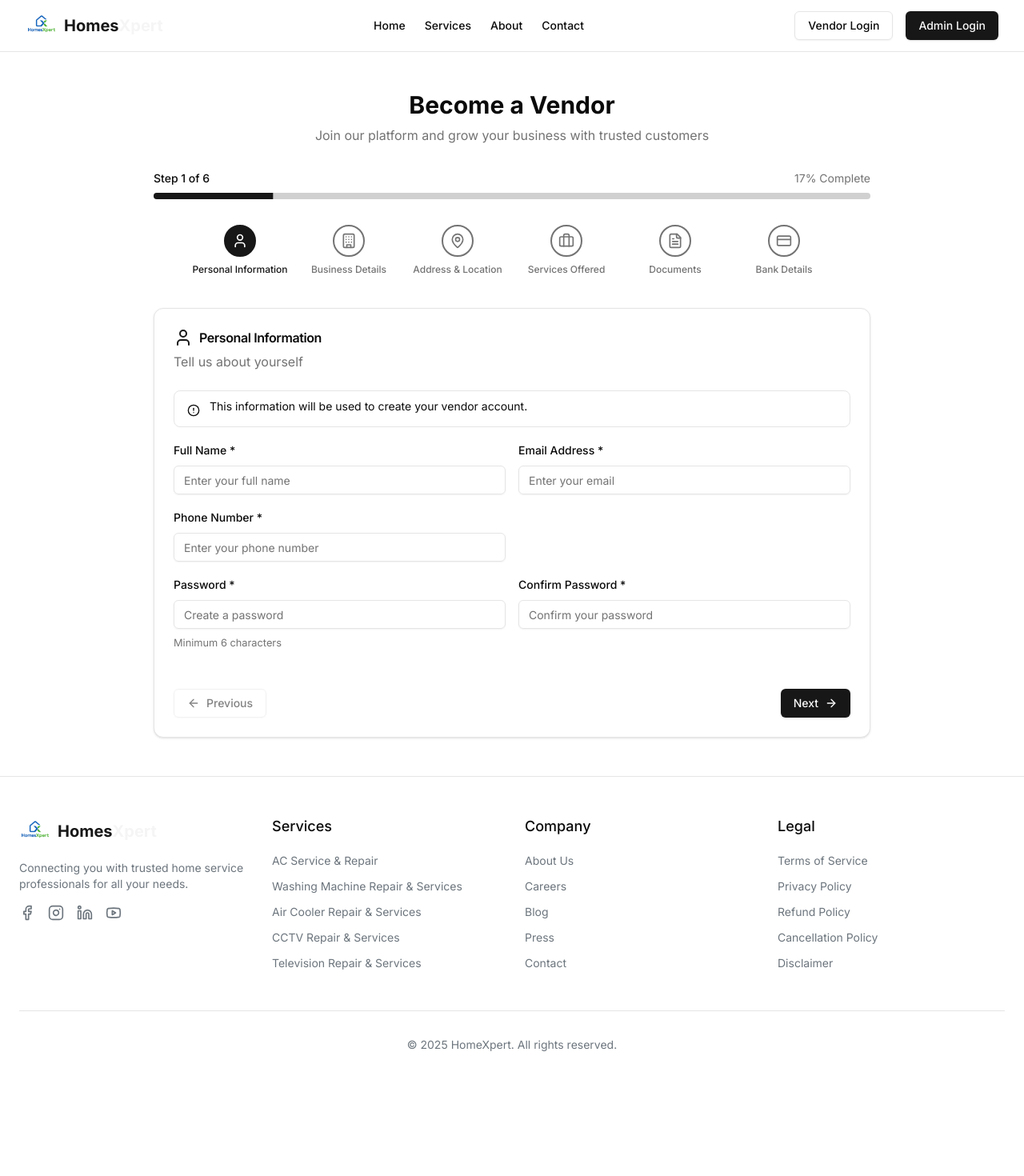
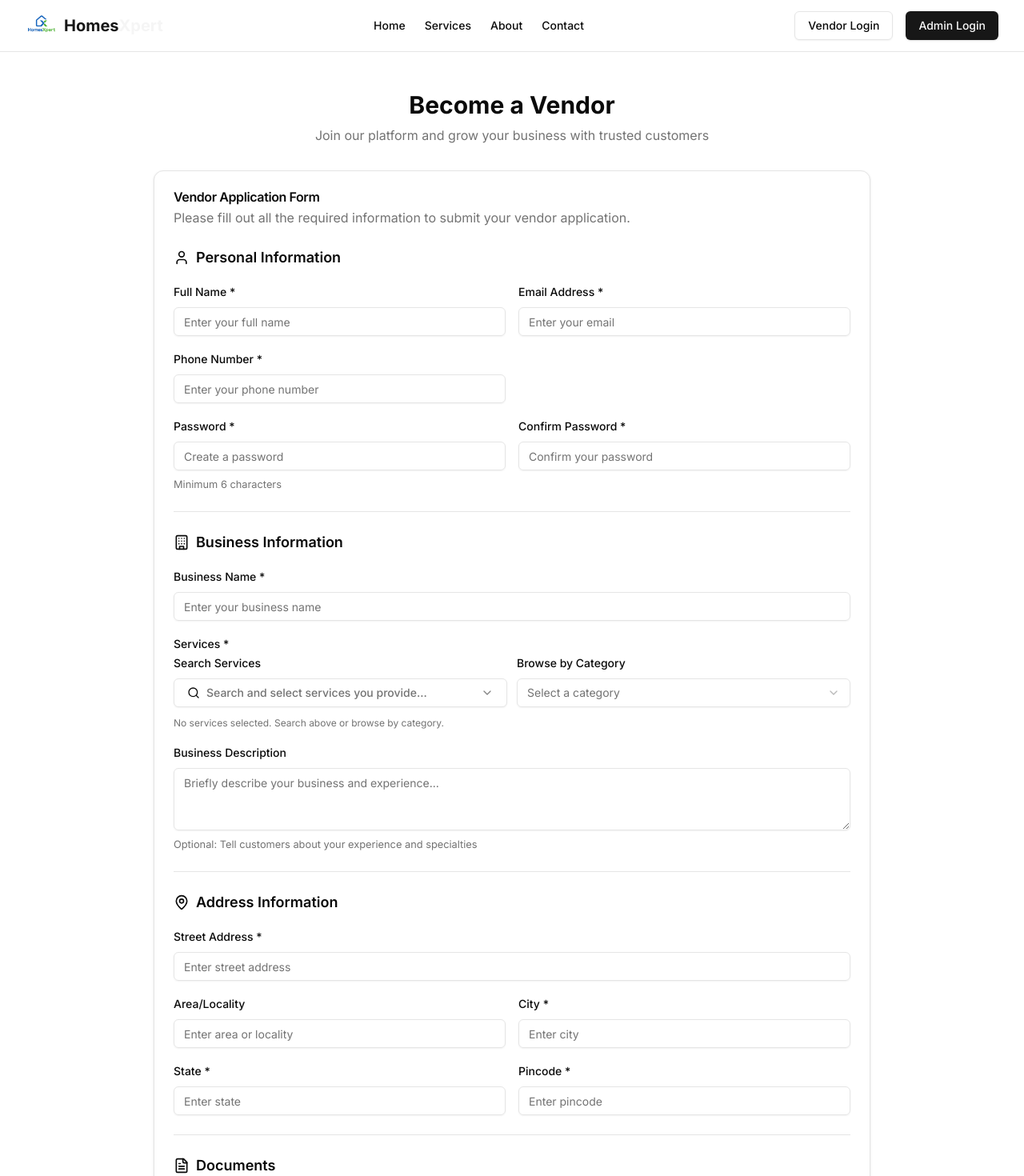
Before and after one commit to querycode-techno/homexpert, a Next.js app: page /vendor/onboard in a window 1280 px wide. Shown: the top 1470 px of the page at 80% size. Before the commit the page ends 1364 px from the top, so only its background shows below. Built offline with nearby package versions, Linux system fonts and the light colour scheme.

Commit message:
Update page.jsx

```diff
--- a/app/vendor/onboard/page.jsx
+++ b/app/vendor/onboard/page.jsx
@@ -5,8 +5,7 @@ import { useRouter } from "next/navigation"
 import { useForm } from "react-hook-form"
 import { Button } from "@/components/ui/button"
 import { Card, CardContent, CardHeader, CardTitle } from "@/components/ui/card"
-import { Progress } from "@/components/ui/progress"
-import { Alert, AlertDescription } from "@/components/ui/alert"
+import { Separator } from "@/components/ui/separator"
 import {
   Form,
   FormControl,
@@ -28,56 +27,14 @@ import {
   FileText,
   CreditCard,
   CheckCircle,
-  AlertCircle,
-  ArrowLeft,
-  ArrowRight
+  Lock
 } from "lucide-react"
 import { ServiceSelector } from "@/components/admin/vendor/service-selector"
 import DocumentUpload from "@/components/admin/vendor/document-upload"
 import { toast } from "sonner"
 
-const steps = [
-  {
-    id: 1,
-    title: "Personal Information",
-    description: "Tell us about yourself",
-    icon: User
-  },
-  {
-    id: 2,
-    title: "Business Details",
-    description: "Your business information",
-    icon: Building
-  },
-  {
-    id: 3,
-    title: "Address & Location",
-    description: "Where you operate",
-    icon: MapPin
-  },
-  {
-    id: 4,
-    title: "Services Offered",
-    description: "What services do you provide",
-    icon: Briefcase
-  },
-  {
-    id: 5,
-    title: "Documents",
-    description: "Upload required documents",
-    icon: FileText
-  },
-  {
-    id: 6,
-    title: "Bank Details",
-    description: "Payment information",
-    icon: CreditCard
-  }
-]
-
 export default function VendorOnboardingPage() {
   const router = useRouter()
-  const [currentStep, setCurrentStep] = useState(1)
   const [loading, setLoading] = useState(false)
   const [submitSuccess, setSubmitSuccess] = useState(false)
 
@@ -119,77 +76,43 @@ export default function VendorOnboardingPage() {
     }
   })
 
-  const nextStep = () => {
-    if (currentStep < steps.length) {
-      setCurrentStep(currentStep + 1)
-    }
+  const handleSubmit = async (data) => {
+    // Validate required fields
+    if (!data.name || !data.email || !data.phone || !data.password) {
+      toast.error("Please fill all required personal information fields")
+      return
     }
 
-  const prevStep = () => {
-    if (currentStep > 1) {
-      setCurrentStep(currentStep - 1)
-    }
+    if (data.password !== data.confirmPassword) {
+      toast.error("Passwords do not match")
+      return
     }
 
-  const validateCurrentStep = () => {
-    const values = form.getValues()
-
-    switch (currentStep) {
-      case 1: // Personal Information
-        if (!values.name || !values.email || !values.phone || !values.password) {
-          return "Please fill all required fields"
-        }
-        if (values.password !== values.confirmPassword) {
-          return "Passwords do not match"
-        }
-        if (values.password.length < 6) {
-          return "Password must be at least 6 characters"
-        }
-        return null
-      case 2: // Business Details
-        if (!values.businessName || !values.services.length) {
-          return "Business name and at least one service are required"
-        }
-        return null
-      case 3: // Address
-        if (!values.address.street || !values.address.city ||
-            !values.address.state || !values.address.pincode) {
-          return "Complete address information is required"
-        }
-        return null
-      case 4: // Services (already validated in step 2)
-        return null
-      case 5: // Documents
-        if (!values.documents.aadharCard.number || !values.documents.aadharCard.imageUrl ||
-            !values.documents.panCard.number || !values.documents.panCard.imageUrl) {
-          return "Aadhar Card and PAN Card are required"
-        }
-        return null
-      case 6: // Bank Details
-        if (!values.documents.bankDetails.accountHolderName ||
-            !values.documents.bankDetails.accountNumber ||
-            !values.documents.bankDetails.ifscCode) {
-          return "Complete bank details are required"
-        }
-        return null
-      default:
-        return null
-    }
+    if (data.password.length < 6) {
+      toast.error("Password must be at least 6 characters")
+      return
     }
 
-  const handleNext = () => {
-    const error = validateCurrentStep()
-    if (error) {
-      toast.error(error)
+    if (!data.businessName || !data.services.length) {
+      toast.error("Business name and at least one service are required")
       return
     }
-    nextStep()
+
+    if (!data.address.street || !data.address.city || !data.address.state || !data.address.pincode) {
+      toast.error("Complete address information is required")
+      return
     }
 
-  const handleSubmit = async (data) => {
-    const error = validateCurrentStep()
-    if (error) {
-      toast.error(error)
+    if (!data.documents.aadharCard.number || !data.documents.aadharCard.imageUrl ||
+        !data.documents.panCard.number || !data.documents.panCard.imageUrl) {
+      toast.error("Aadhar Card and PAN Card are required")
+      return
+    }
+
+    if (!data.documents.bankDetails.accountHolderName ||
+        !data.documents.bankDetails.accountNumber ||
+        !data.documents.bankDetails.ifscCode) {
+      toast.error("Complete bank details are required")
       return
     }
 
@@ -268,10 +191,6 @@ export default function VendorOnboardingPage() {
     )
   }
 
-  const currentStepData = steps[currentStep - 1]
-  const StepIcon = currentStepData.icon
-  const progress = (currentStep / steps.length) * 100
-
   return (
     <div className="flex min-h-screen flex-col">
       <Header />
@@ -287,77 +206,25 @@ export default function VendorOnboardingPage() {
               </p>
             </div>
 
-            {/* Progress Bar */}
-            <div className="mb-8">
-              <div className="flex justify-between mb-2">
-                <span className="text-sm font-medium">Step {currentStep} of {steps.length}</span>
-                <span className="text-sm text-muted-foreground">{Math.round(progress)}% Complete</span>
-              </div>
-              <Progress value={progress} className="h-2" />
-            </div>
-
-            {/* Steps Navigation */}
-            <div className="flex justify-center mb-8">
-              <div className="flex space-x-4 overflow-x-auto pb-2">
-                {steps.map((step, index) => {
-                  const StepIconComponent = step.icon
-                  const isActive = currentStep === step.id
-                  const isCompleted = currentStep > step.id
-
-                  return (
-                    <div
-                      key={step.id}
-                      className={`flex flex-col items-center space-y-2 min-w-[120px] ${
-                        isActive ? 'text-primary' : isCompleted ? 'text-green-600' : 'text-muted-foreground'
-                      }`}
-                    >
-                      <div
-                        className={`flex items-center justify-center w-10 h-10 rounded-full border-2 ${
-                          isActive
-                            ? 'border-primary bg-primary text-white'
-                            : isCompleted
-                            ? 'border-green-600 bg-green-600 text-white'
-                            : 'border-muted-foreground'
-                        }`}
-                      >
-                        {isCompleted ? (
-                          <CheckCircle className="w-5 h-5" />
-                        ) : (
-                          <StepIconComponent className="w-5 h-5" />
-                        )}
-                      </div>
-                      <div className="text-center">
-                        <div className="text-xs font-medium">{step.title}</div>
-                      </div>
-                    </div>
-                  )
-                })}
-              </div>
-            </div>
-
             {/* Main Form Card */}
             <Card>
               <CardHeader>
-                <CardTitle className="flex items-center gap-2">
-                  <StepIcon className="h-6 w-6 text-primary" />
-                  {currentStepData.title}
-                </CardTitle>
-                <p className="text-muted-foreground">{currentStepData.description}</p>
+                <CardTitle>Vendor Application Form</CardTitle>
+                <p className="text-muted-foreground">
+                  Please fill out all the required information to submit your vendor application.
+                </p>
               </CardHeader>
 
               <CardContent>
                 <Form {...form}>
                   <form onSubmit={form.handleSubmit(handleSubmit)} className="space-y-6">
 
-                    {/* Step 1: Personal Information */}
-                    {currentStep === 1 && (
+                    {/* Personal Information */}
                     <div className="space-y-4">
-                        <Alert>
-                          <AlertCircle className="h-4 w-4" />
-                          <AlertDescription>
-                            This information will be used to create your vendor account.
-                          </AlertDescription>
-                        </Alert>
+                      <div className="flex items-center gap-2">
+                        <User className="h-5 w-5" />
+                        <h3 className="text-lg font-semibold">Personal Information</h3>
+                      </div>
 
                       <div className="grid grid-cols-1 md:grid-cols-2 gap-4">
                         <FormField
@@ -436,24 +303,23 @@ export default function VendorOnboardingPage() {
                         />
                       </div>
                     </div>
-                    )}
 
-                    {/* Step 2: Business Details */}
-                    {currentStep === 2 && (
+                    <Separator />
+
+                    {/* Business Information */}
                     <div className="space-y-4">
-                        <Alert>
-                          <Building className="h-4 w-4" />
-                          <AlertDescription>
-                            Tell us about your business and what services you provide.
-                          </AlertDescription>
-                        </Alert>
+                      <div className="flex items-center gap-2">
+                        <Building className="h-5 w-5" />
+                        <h3 className="text-lg font-semibold">Business Information</h3>
+                      </div>
 
+                      <div className="grid grid-cols-1 md:grid-cols-2 gap-4">
                         <FormField
                           control={form.control}
                           name="businessName"
                           render={({ field }) => (
-                            <FormItem>
-                              <FormLabel>Business/Company Name *</FormLabel>
+                            <FormItem className="md:col-span-2">
+                              <FormLabel>Business Name *</FormLabel>
                               <FormControl>
                                 <Input placeholder="Enter your business name" {...field} />
                               </FormControl>
@@ -462,11 +328,20 @@ export default function VendorOnboardingPage() {
                           )}
                         />
 
+                        <div className="md:col-span-2">
+                          <FormLabel>Services *</FormLabel>
+                          <ServiceSelector
+                            selectedServices={form.watch("services")}
+                            onServicesChange={(services) => form.setValue("services", services)}
+                            placeholder="Search and select services you provide..."
+                          />
+                        </div>
+
                         <FormField
                           control={form.control}
                           name="businessDescription"
                           render={({ field }) => (
-                            <FormItem>
+                            <FormItem className="md:col-span-2">
                               <FormLabel>Business Description</FormLabel>
                               <FormControl>
                                 <Textarea
@@ -483,17 +358,16 @@ export default function VendorOnboardingPage() {
                           )}
                         />
                       </div>
-                    )}
+                    </div>
 
-                    {/* Step 3: Address */}
-                    {currentStep === 3 && (
+                    <Separator />
+
+                    {/* Address */}
                     <div className="space-y-4">
-                        <Alert>
-                          <MapPin className="h-4 w-4" />
-                          <AlertDescription>
-                            Where is your business located? This helps customers find you.
-                          </AlertDescription>
-                        </Alert>
+                      <div className="flex items-center gap-2">
+                        <MapPin className="h-5 w-5" />
+                        <h3 className="text-lg font-semibold">Address Information</h3>
+                      </div>
 
                       <div className="grid grid-cols-1 md:grid-cols-2 gap-4">
                         <FormField
@@ -567,50 +441,15 @@ export default function VendorOnboardingPage() {
                         />
                       </div>
                     </div>
-                    )}
 
-                    {/* Step 4: Services */}
-                    {currentStep === 4 && (
+                    <Separator />
+
+                    {/* Documents */}
                     <div className="space-y-4">
-                        <Alert>
-                          <Briefcase className="h-4 w-4" />
-                          <AlertDescription>
-                            Select the services you provide. You can add more services later.
-                          </AlertDescription>
-                        </Alert>
-
-                        <FormField
-                          control={form.control}
-                          name="services"
-                          render={({ field }) => (
-                            <FormItem>
-                              <FormLabel>Services Offered *</FormLabel>
-                              <FormControl>
-                                <ServiceSelector
-                                  selectedServices={field.value}
-                                  onServicesChange={field.onChange}
-                                  placeholder="Search and select services you provide..."
-                                />
-                              </FormControl>
-                              <FormDescription>
-                                Search or browse by category to select the services you offer
-                              </FormDescription>
-                              <FormMessage />
-                            </FormItem>
-                          )}
-                        />
+                      <div className="flex items-center gap-2">
+                        <FileText className="h-5 w-5" />
+                        <h3 className="text-lg font-semibold">Documents</h3>
                       </div>
-                    )}
-
-                    {/* Step 5: Documents */}
-                    {currentStep === 5 && (
-                      <div className="space-y-6">
-                        <Alert>
-                          <FileText className="h-4 w-4" />
-                          <AlertDescription>
-                            Upload required documents for verification. All documents will be reviewed by our team.
-                          </AlertDescription>
-                        </Alert>
 
                       <div className="grid grid-cols-1 md:grid-cols-2 gap-6">
                         {/* Aadhar Card */}
@@ -663,30 +502,23 @@ export default function VendorOnboardingPage() {
                           }}
                           disabled={false}
                         />
-                        </div>
-                      </div>
-                    )}
 
-                    {/* Step 6: Bank Details */}
-                    {currentStep === 6 && (
+                        {/* Bank Details */}
                         <div className="space-y-4">
-                        <Alert>
+                          <div className="p-4 border rounded-lg">
+                            <h4 className="font-medium mb-3 flex items-center gap-2">
                               <CreditCard className="h-4 w-4" />
-                          <AlertDescription>
-                            Bank details are required for receiving payments from completed jobs.
-                          </AlertDescription>
-                        </Alert>
+                              Bank Details
+                              <span className="text-red-500">*</span>
+                            </h4>
 
-                        <div className="p-4 border rounded-lg space-y-4">
-                          <h4 className="font-medium text-lg">Bank Account Information</h4>
-
-                          <div className="grid grid-cols-1 md:grid-cols-2 gap-4">
+                            <div className="space-y-3">
                               <FormField
                                 control={form.control}
                                 name="documents.bankDetails.accountHolderName"
                                 render={({ field }) => (
-                                <FormItem className="md:col-span-2">
-                                  <FormLabel>Account Holder Name *</FormLabel>
+                                  <FormItem>
+                                    <FormLabel>Account Holder Name</FormLabel>
                                     <FormControl>
                                       <Input placeholder="Enter account holder name" {...field} />
                                     </FormControl>
@@ -700,7 +532,7 @@ export default function VendorOnboardingPage() {
                                 name="documents.bankDetails.accountNumber"
                                 render={({ field }) => (
                                   <FormItem>
-                                  <FormLabel>Account Number *</FormLabel>
+                                    <FormLabel>Account Number</FormLabel>
                                     <FormControl>
                                       <Input placeholder="Enter account number" {...field} />
                                     </FormControl>
@@ -714,7 +546,7 @@ export default function VendorOnboardingPage() {
                                 name="documents.bankDetails.ifscCode"
                                 render={({ field }) => (
                                   <FormItem>
-                                  <FormLabel>IFSC Code *</FormLabel>
+                                    <FormLabel>IFSC Code</FormLabel>
                                     <FormControl>
                                       <Input placeholder="Enter IFSC code" {...field} />
                                     </FormControl>
@@ -725,40 +557,19 @@ export default function VendorOnboardingPage() {
                             </div>
                           </div>
                         </div>
-                    )}
+                      </div>
+                    </div>
 
-                    {/* Navigation Buttons */}
-                    <div className="flex justify-between pt-6">
-                      <Button
-                        type="button"
-                        variant="outline"
-                        onClick={prevStep}
-                        disabled={currentStep === 1}
-                        className="flex items-center gap-2"
-                      >
-                        <ArrowLeft className="h-4 w-4" />
-                        Previous
-                      </Button>
-
-                      {currentStep < steps.length ? (
-                        <Button
-                          type="button"
-                          onClick={handleNext}
-                          className="flex items-center gap-2"
-                        >
-                          Next
-                          <ArrowRight className="h-4 w-4" />
-                        </Button>
-                      ) : (
+                    {/* Submit Button */}
+                    <div className="flex justify-end pt-6">
                       <Button
                         type="submit"
                         disabled={loading}
-                          className="flex items-center gap-2"
+                        size="lg"
+                        className="px-8"
                       >
                         {loading ? "Submitting..." : "Submit Application"}
-                          <CheckCircle className="h-4 w-4" />
                       </Button>
-                      )}
                     </div>
                   </form>
                 </Form>
```
Lines whose indentation alone changed are shown as unchanged.
